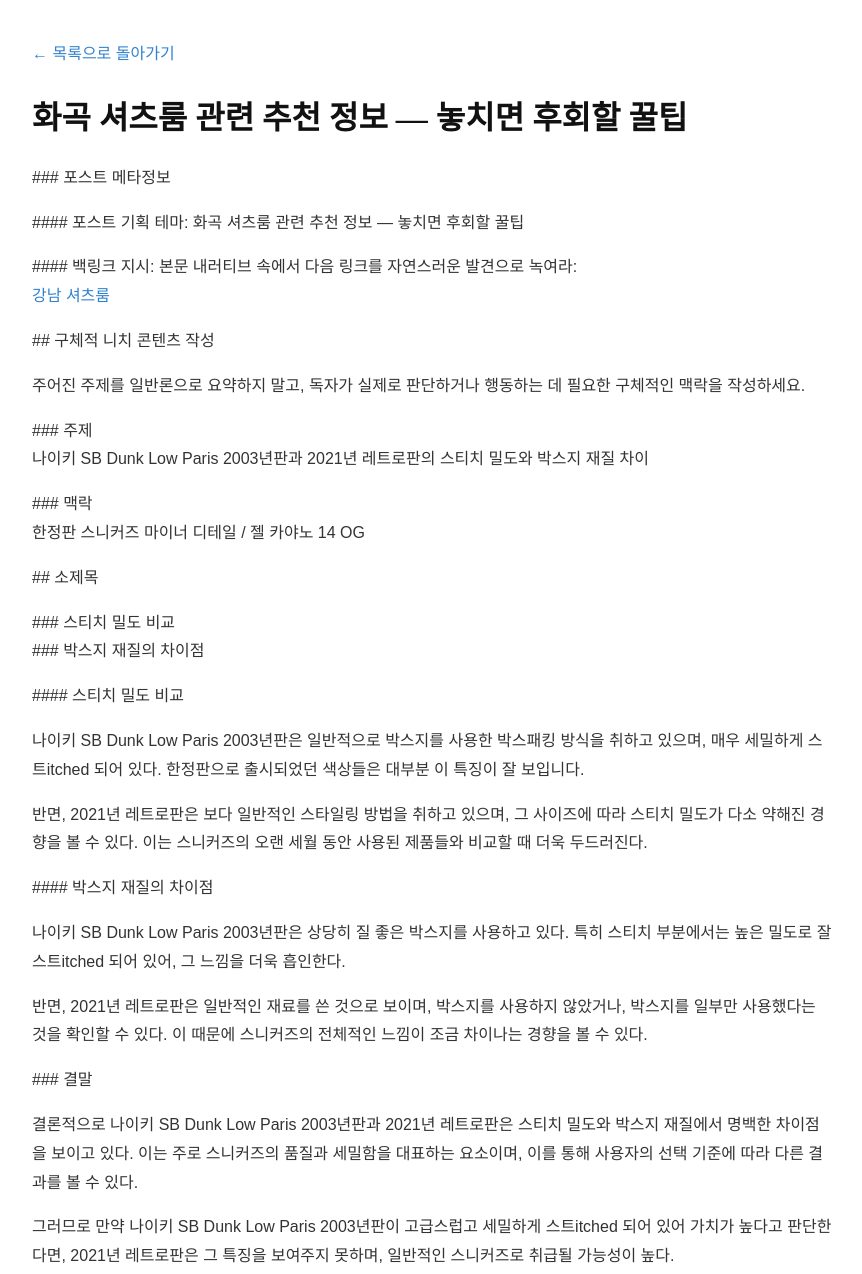
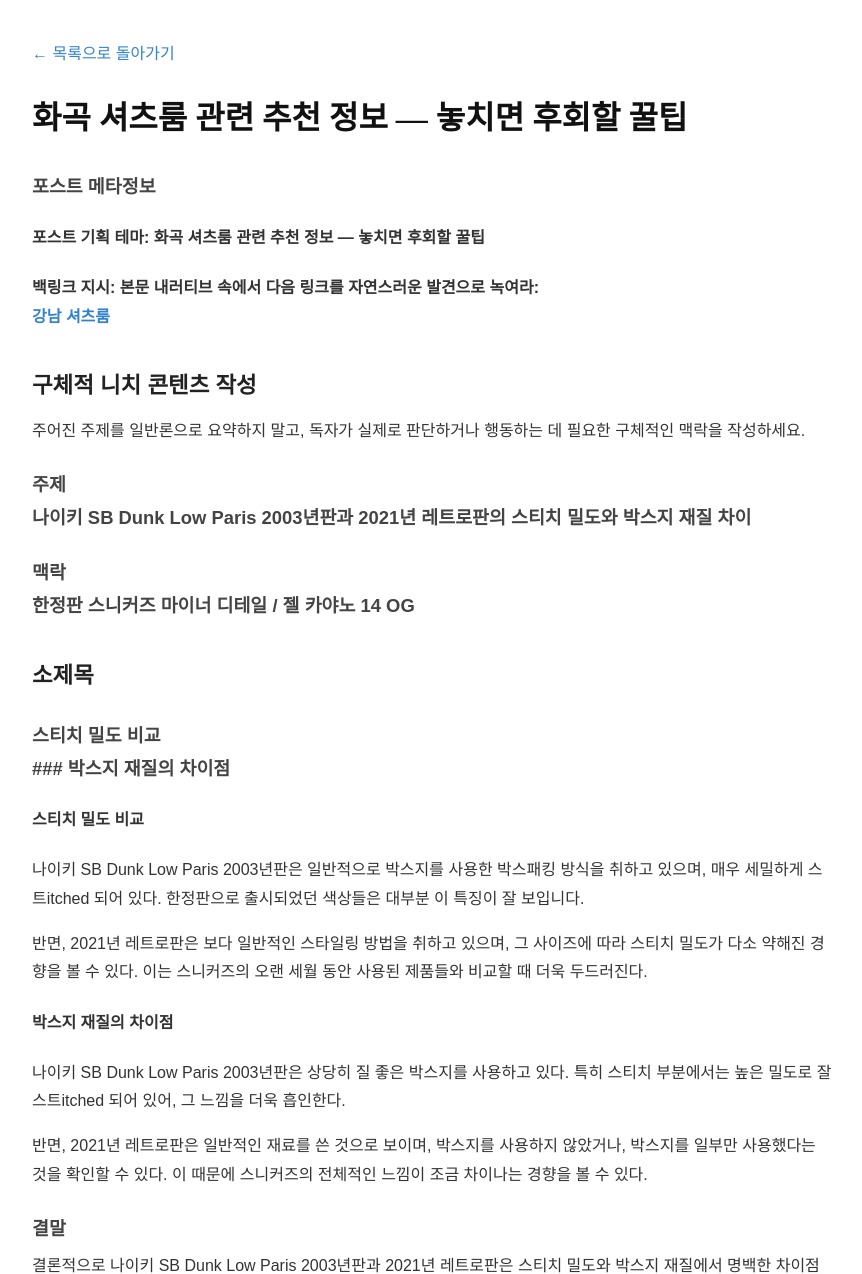
Before and after one commit to sarakinhceo-gif/bp-sf-t3-1779642675702-242, a plain HTML site: page posts/t3link-002-1enz974.html in a window 1280 px wide. Shown: the top 1274 px of the page, without its empty margins (208-1070 px from the left). Drawn offline with Linux system fonts and the light colour scheme.

Commit message:
deploy: garbage-free snapshot 2026-07-26T15:48:51.971Z

```diff
--- a/posts/t3link-002-1enz974.html
+++ b/posts/t3link-002-1enz974.html
@@ -22,22 +22,22 @@
   <main>
     <h1>화곡 셔츠룸 관련 추천 정보 — 놓치면 후회할 꿀팁</h1>
     <article>
-      <p>### 포스트 메타정보</p>
-<p>#### 포스트 기획 테마: 화곡 셔츠룸 관련 추천 정보 — 놓치면 후회할 꿀팁</p>
-<p>#### 백링크 지시: 본문 내러티브 속에서 다음 링크를 자연스러운 발견으로 녹여라:<br><a href="https://mqlwmsltm-arch.github.io/bp-sf-t3-1779642675702-120/" target="_blank" rel="noopener noreferrer">강남 셔츠룸</a></p>
-<p>## 구체적 니치 콘텐츠 작성</p>
+      <h3>포스트 메타정보</h3>
+<h4>포스트 기획 테마: 화곡 셔츠룸 관련 추천 정보 — 놓치면 후회할 꿀팁</h4>
+<h4>백링크 지시: 본문 내러티브 속에서 다음 링크를 자연스러운 발견으로 녹여라:<br><a href="https://mqlwmsltm-arch.github.io/bp-sf-t3-1779642675702-120/" target="_blank" rel="noopener noreferrer">강남 셔츠룸</a></h4>
+<h2>구체적 니치 콘텐츠 작성</h2>
 <p>주어진 주제를 일반론으로 요약하지 말고, 독자가 실제로 판단하거나 행동하는 데 필요한 구체적인 맥락을 작성하세요.</p>
-<p>### 주제<br>나이키 SB Dunk Low Paris 2003년판과 2021년 레트로판의 스티치 밀도와 박스지 재질 차이</p>
-<p>### 맥락<br>한정판 스니커즈 마이너 디테일 / 젤 카야노 14 OG</p>
-<p>## 소제목</p>
-<p>### 스티치 밀도 비교<br>### 박스지 재질의 차이점</p>
-<p>#### 스티치 밀도 비교</p>
+<h3>주제<br>나이키 SB Dunk Low Paris 2003년판과 2021년 레트로판의 스티치 밀도와 박스지 재질 차이</h3>
+<h3>맥락<br>한정판 스니커즈 마이너 디테일 / 젤 카야노 14 OG</h3>
+<h2>소제목</h2>
+<h3>스티치 밀도 비교<br>### 박스지 재질의 차이점</h3>
+<h4>스티치 밀도 비교</h4>
 <p>나이키 SB Dunk Low Paris 2003년판은 일반적으로 박스지를 사용한 박스패킹 방식을 취하고 있으며, 매우 세밀하게 스트itched 되어 있다. 한정판으로 출시되었던 색상들은 대부분 이 특징이 잘 보입니다.</p>
 <p>반면, 2021년 레트로판은 보다 일반적인 스타일링 방법을 취하고 있으며, 그 사이즈에 따라 스티치 밀도가 다소 약해진 경향을 볼 수 있다. 이는 스니커즈의 오랜 세월 동안 사용된 제품들와 비교할 때 더욱 두드러진다.</p>
-<p>#### 박스지 재질의 차이점</p>
+<h4>박스지 재질의 차이점</h4>
 <p>나이키 SB Dunk Low Paris 2003년판은 상당히 질 좋은 박스지를 사용하고 있다. 특히 스티치 부분에서는 높은 밀도로 잘 스트itched 되어 있어, 그 느낌을 더욱 흡인한다.</p>
 <p>반면, 2021년 레트로판은 일반적인 재료를 쓴 것으로 보이며, 박스지를 사용하지 않았거나, 박스지를 일부만 사용했다는 것을 확인할 수 있다. 이 때문에 스니커즈의 전체적인 느낌이 조금 차이나는 경향을 볼 수 있다.</p>
-<p>### 결말</p>
+<h3>결말</h3>
 <p>결론적으로 나이키 SB Dunk Low Paris 2003년판과 2021년 레트로판은 스티치 밀도와 박스지 재질에서 명백한 차이점을 보이고 있다. 이는 주로 스니커즈의 품질과 세밀함을 대표하는 요소이며, 이를 통해 사용자의 선택 기준에 따라 다른 결과를 볼 수 있다.</p>
 <p>그러므로 만약 나이키 SB Dunk Low Paris 2003년판이 고급스럽고 세밀하게 스트itched 되어 있어 가치가 높다고 판단한다면, 2021년 레트로판은 그 특징을 보여주지 못하며, 일반적인 스니커즈로 취급될 가능성이 높다.</p>
 <p><IMAGE placement="hero" alt="나이키 SB Dunk Low Paris 한정판과 레트로판의 크기 비교"></p>
```
Also changed, not shown: index.html (+1 -1 lines), posts/interview-001-1enz974.html (+8 -8 lines).
